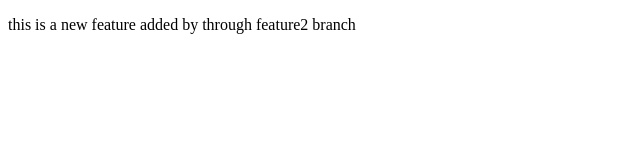
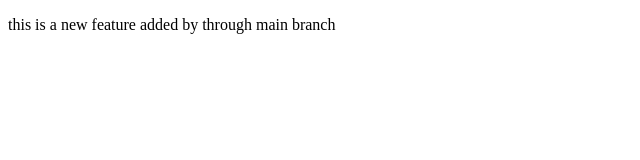
Before and after one commit to sangyapucharankumar/addedlocalrepoforsecondtime, a plain HTML site: page index.html in a window 1280 px wide. Shown: the full height of the page, 0-640 px from the left. Drawn offline with Linux system fonts and the light colour scheme.

Commit message:
file modified through main branch.

```diff
--- a/index.html
+++ b/index.html
@@ -7,7 +7,7 @@
 </head>
 <body>
 
-    <p>this is a new feature added by through feature2 branch</p>
+    <p>this is a new feature added by through main branch</p>
 
 </body>
 </html>
```
